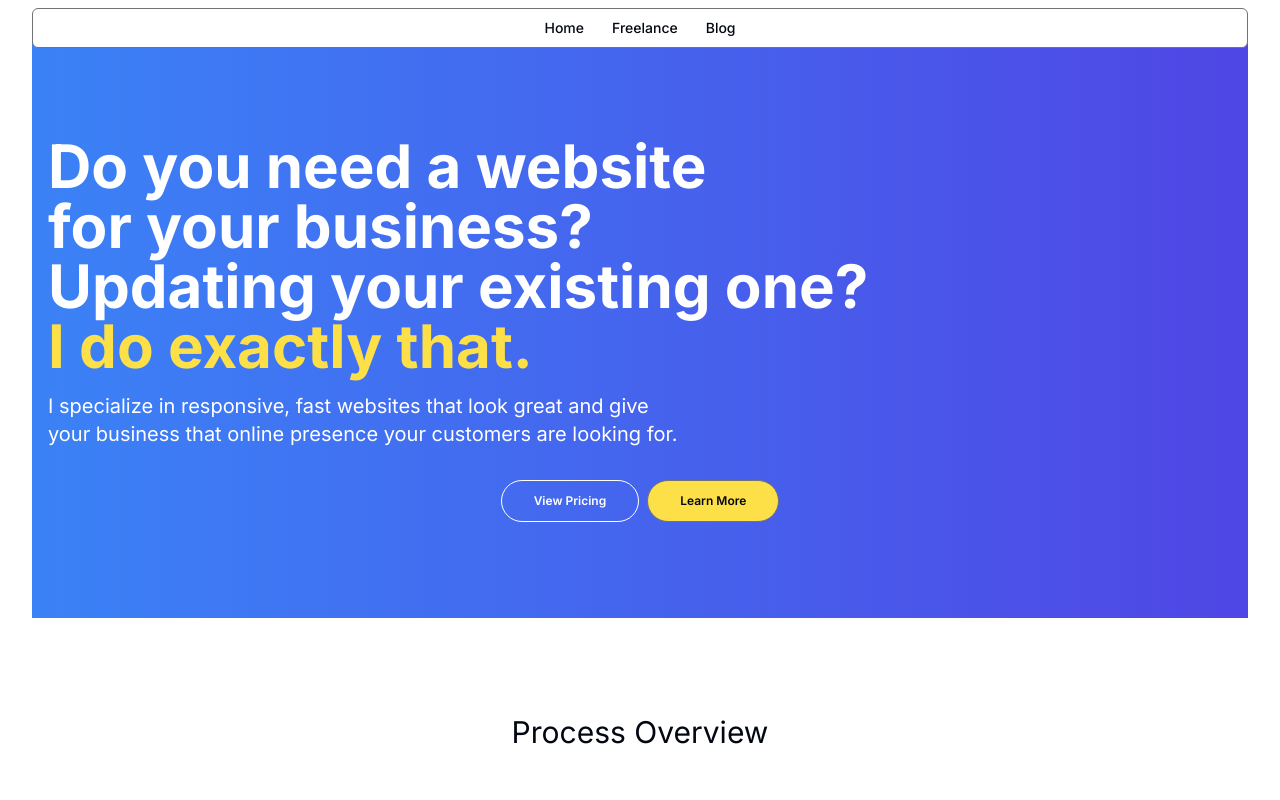
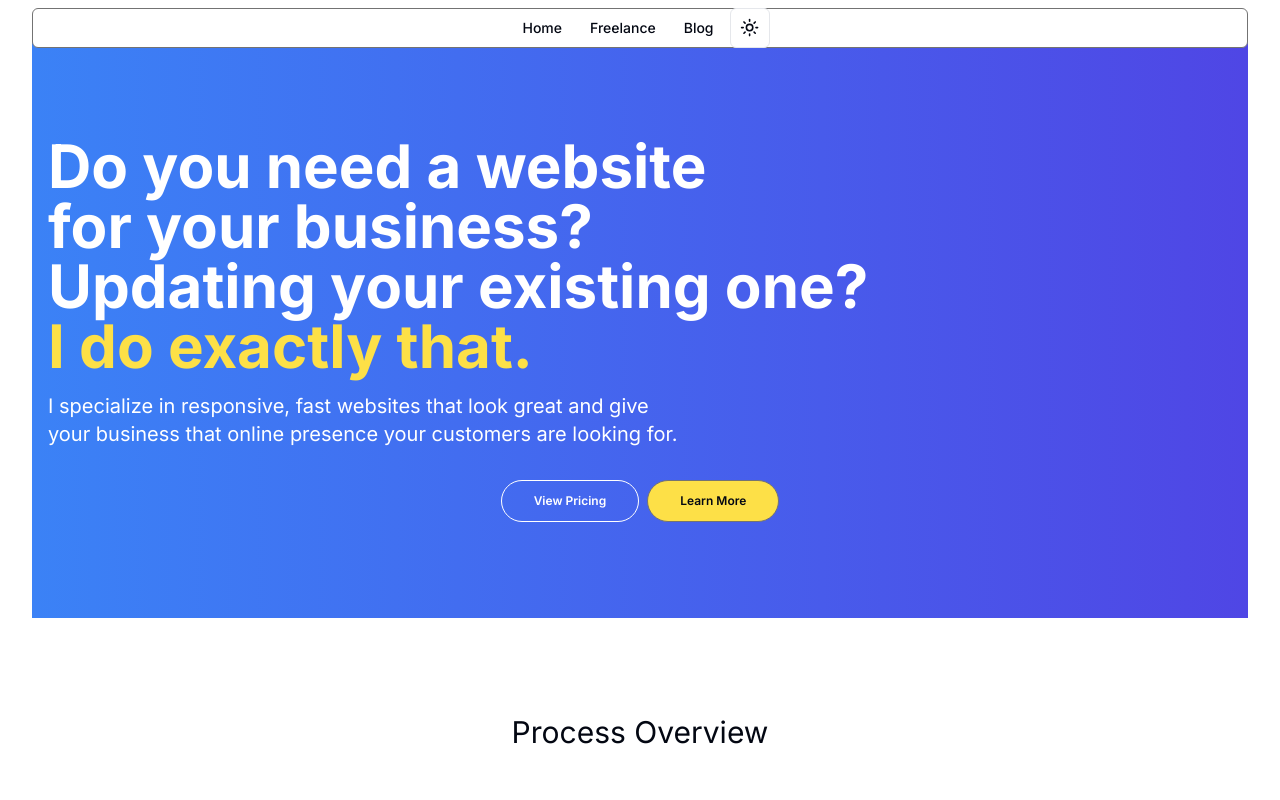
Before and after one commit to patriciosebastian/personal-website, a Next.js app: page /freelance in a window 1280 px wide. Shown: the top 800 px of the page. Built offline with nearby package versions, Linux system fonts and the light colour scheme.

Commit message:
added theme-toggle component

```diff
--- a/src/components/mobile-nav.jsx
+++ b/src/components/mobile-nav.jsx
@@ -1,5 +1,6 @@
 import Link from 'next/link'
 import { Menubar, MenubarMenu, MenubarTrigger } from '@/components/ui/menubar'
+import { ThemeToggle } from './theme-toggle';
 
 export default function MobileNav() {
   return (
@@ -9,6 +10,7 @@ export default function MobileNav() {
           <MenubarTrigger><Link href="/">Home</Link></MenubarTrigger>
           <MenubarTrigger><Link href="/freelance">Freelance</Link></MenubarTrigger>
           <MenubarTrigger><Link href="/blog">Blog</Link></MenubarTrigger>
+          <ThemeToggle />
         </MenubarMenu>
       </Menubar>
     </div>
--- /dev/null
+++ b/src/components/theme-toggle.jsx
@@ -0,0 +1,40 @@
+"use client"
+
+import * as React from "react"
+import { Moon, Sun } from "lucide-react"
+import { useTheme } from "next-themes"
+
+import { Button } from "@/components/ui/button"
+import {
+  DropdownMenu,
+  DropdownMenuContent,
+  DropdownMenuItem,
+  DropdownMenuTrigger,
+} from "@/components/ui/dropdown-menu"
+
+export function ThemeToggle() {
+  const { setTheme } = useTheme();
+
+  return (
+    <DropdownMenu>
+      <DropdownMenuTrigger asChild>
+        <Button variant="outline" size="icon">
+          <Sun className="h-[1.2rem] w-[1.2rem] rotate-0 scale-100 transition-all dark:-rotate-90 dark:scale-0" />
+          <Moon className="absolute h-[1.2rem] w-[1.2rem] rotate-90 scale-0 transition-all dark:rotate-0 dark:scale-100" />
+          <span className="sr-only">Toggle theme</span>
+        </Button>
+      </DropdownMenuTrigger>
+      <DropdownMenuContent align="end">
+        <DropdownMenuItem onClick={() => setTheme("light")}>
+          Light
+        </DropdownMenuItem>
+        <DropdownMenuItem onClick={() => setTheme("dark")}>
+          Dark
+        </DropdownMenuItem>
+        <DropdownMenuItem onClick={() => setTheme("system")}>
+          System
+        </DropdownMenuItem>
+      </DropdownMenuContent>
+    </DropdownMenu>
+  );
+}
```
